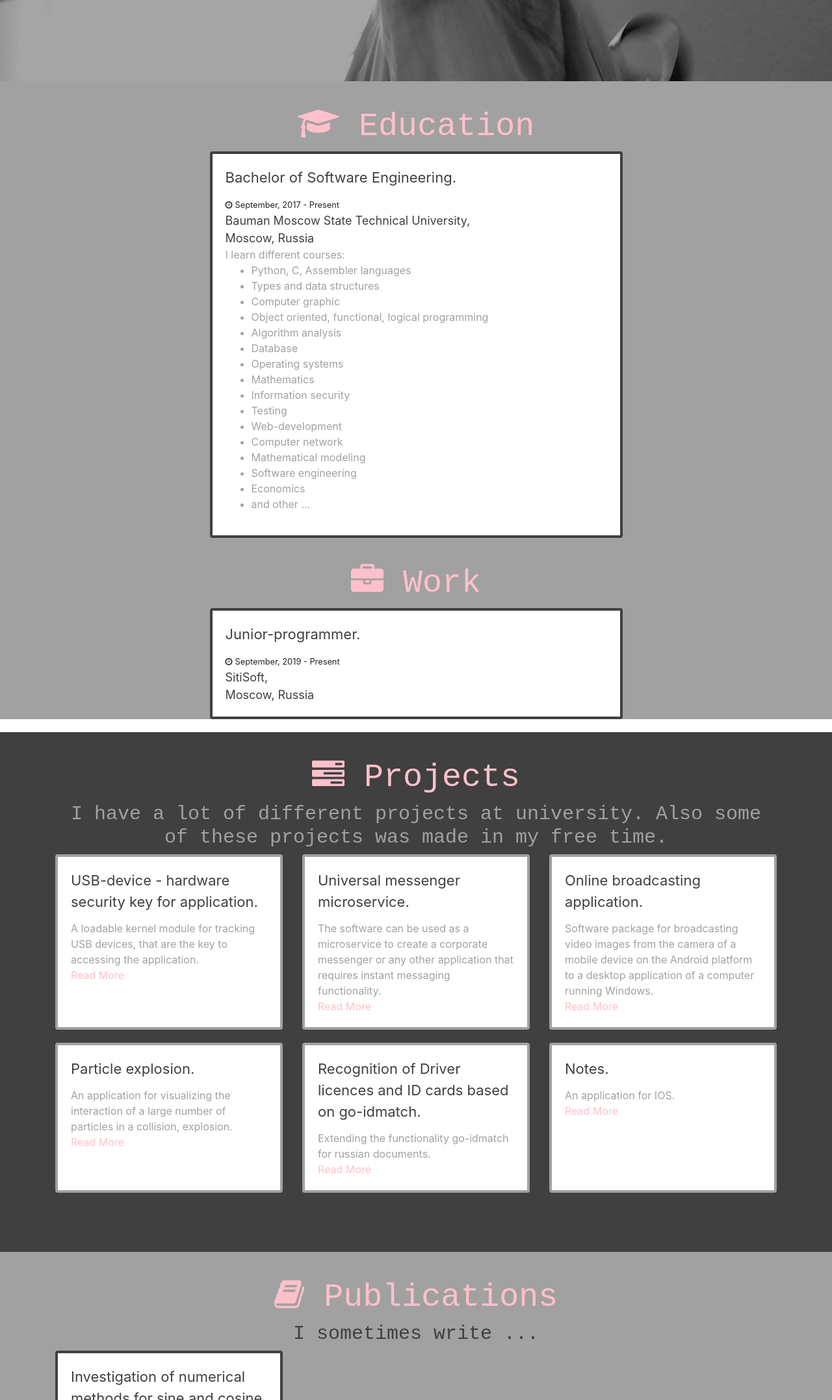
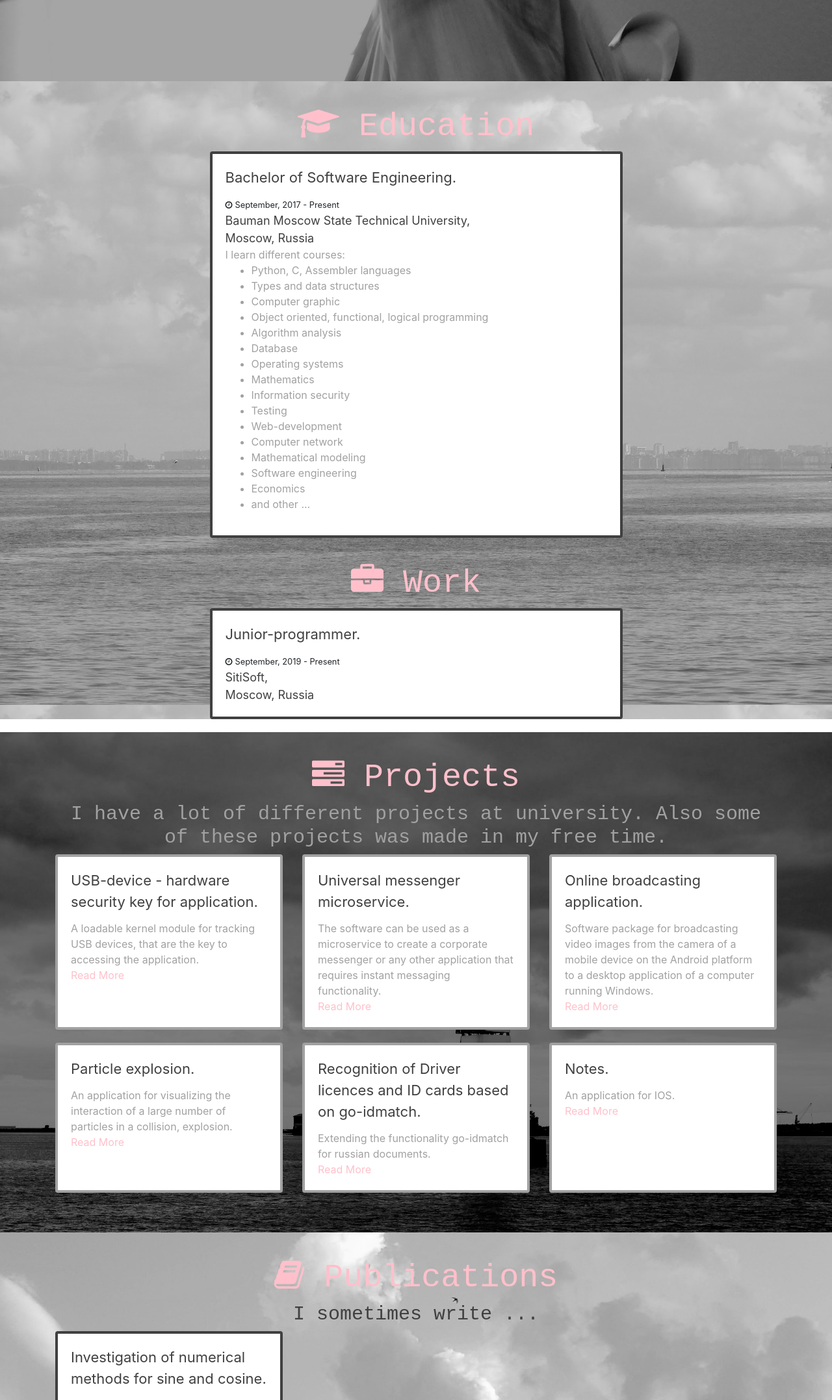
Before and after one commit to NastyRu/NastyRu.github.io, a plain HTML site: page index.html in a window 1280 px wide. Shown: the part 645-2800 px from the top of the page at 65% size. Drawn offline with nearby package versions, Linux system fonts and the light colour scheme.

Commit message:
Add images

```diff
--- a/css/style.css
+++ b/css/style.css
@@ -3,6 +3,7 @@
   height: 100%;
   width: 100%;
   min-height: 770px;
+  background-attachment: fixed;
 }
 
 .navbar-custom {
@@ -75,27 +76,27 @@
 }
 
 .aboutme {
-  background-color: #A1A1A1;
-  min-height: 800px;
-  height: 120%;
-  position: relative;
+  background: url(../img/aboutme.JPG) center center / cover no-repeat;
+  height: 100%;
   width: 100%;
+  min-height: 770px;
+  background-attachment: fixed;
 }
 
 .projects {
-  background-color: #404040;
-  min-height: 800px;
-  height: 120%;
-  position: relative;
+  background: url(../img/projects.JPG) center center / cover no-repeat;
+  height: 100%;
   width: 100%;
+  min-height: 770px;
+  background-attachment: fixed;
 }
 
 .publications {
-  background-color: #A1A1A1;
-  min-height: 800px;
-  height: 120%;
-  position: relative;
+  background: url(../img/publications.JPG) center center / cover no-repeat;
+  height: 100%;
   width: 100%;
+  min-height: 770px;
+  background-attachment: fixed;
 }
 
 .contact {
```
Also changed, not shown: img/aboutme.JPG (added), img/projects.JPG (added), img/publications.jpg (added).
